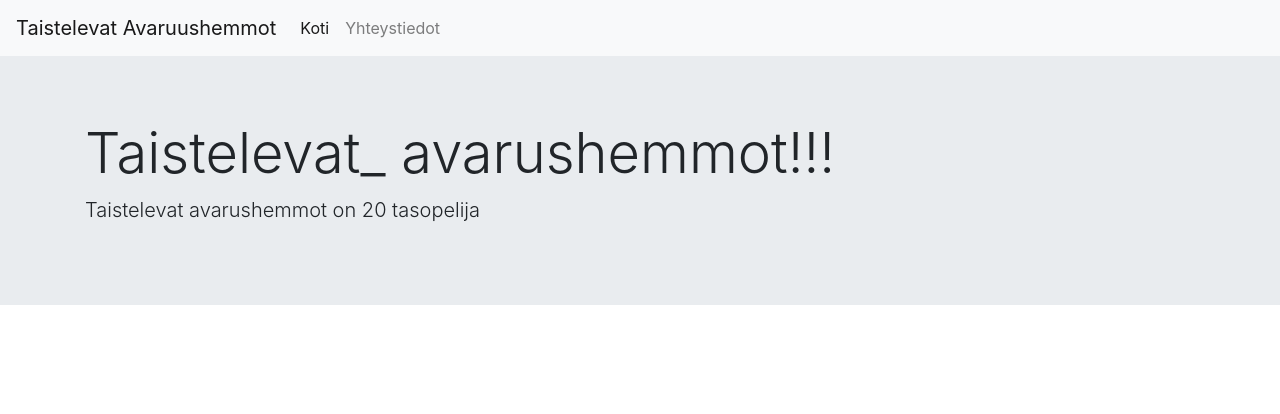
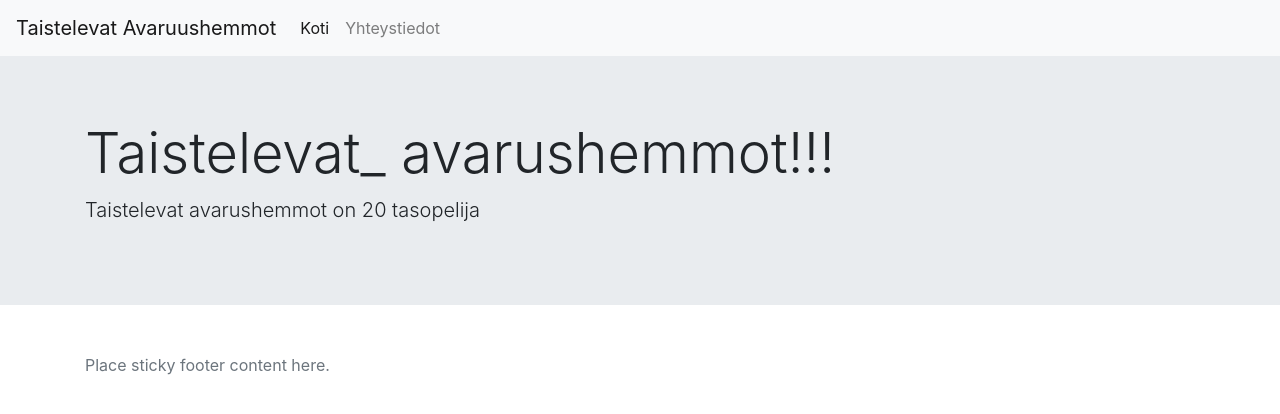
Before and after one commit to lekesmile/Taistelevat_-avarushemmot, a plain HTML site: page index.html in a window 1280 px wide. Drawn offline with nearby package versions, Linux system fonts and the light colour scheme.

Commit message:
footer kokeilu

```diff
--- a/index.html
+++ b/index.html
@@ -37,6 +37,17 @@
                 </div>
               </div>
 
+              <!-- Footer -->
+
+
+  <footer class="footer mt-auto py-3">
+    <div class="container">
+      <span class="text-muted">Place sticky footer content here.</span>
+    </div>
+  </footer>
+  <script src="https://code.jquery.com/jquery-3.3.1.slim.min.js" integrity="sha384-q8i/X+965DzO0rT7abK41JStQIAqVgRVzpbzo5smXKp4YfRvH+8abtTE1Pi6jizo" crossorigin="anonymous"></script>
+        <script>window.jQuery || document.write('<script src="/docs/4.3/assets/js/vendor/jquery-slim.min.js"><\/script>')</script><script src="/docs/4.3/dist/js/bootstrap.bundle.min.js" integrity="sha384-xrRywqdh3PHs8keKZN+8zzc5TX0GRTLCcmivcbNJWm2rs5C8PRhcEn3czEjhAO9o" crossorigin="anonymous"></script>
+
 
 
     <!-- Optional JavaScript -->
```
